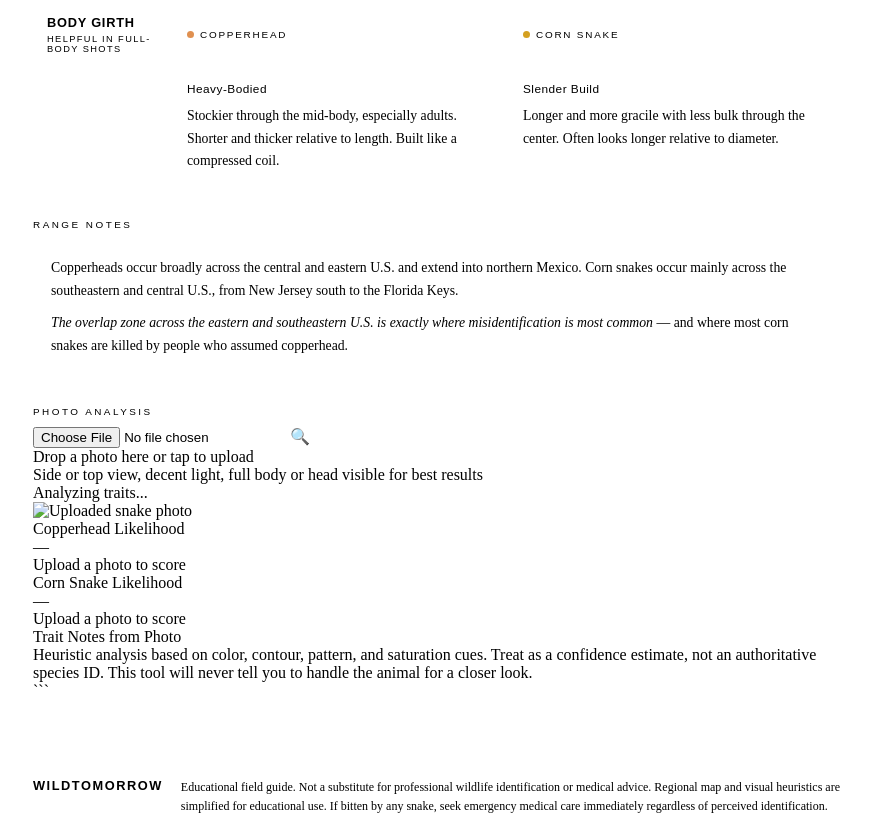
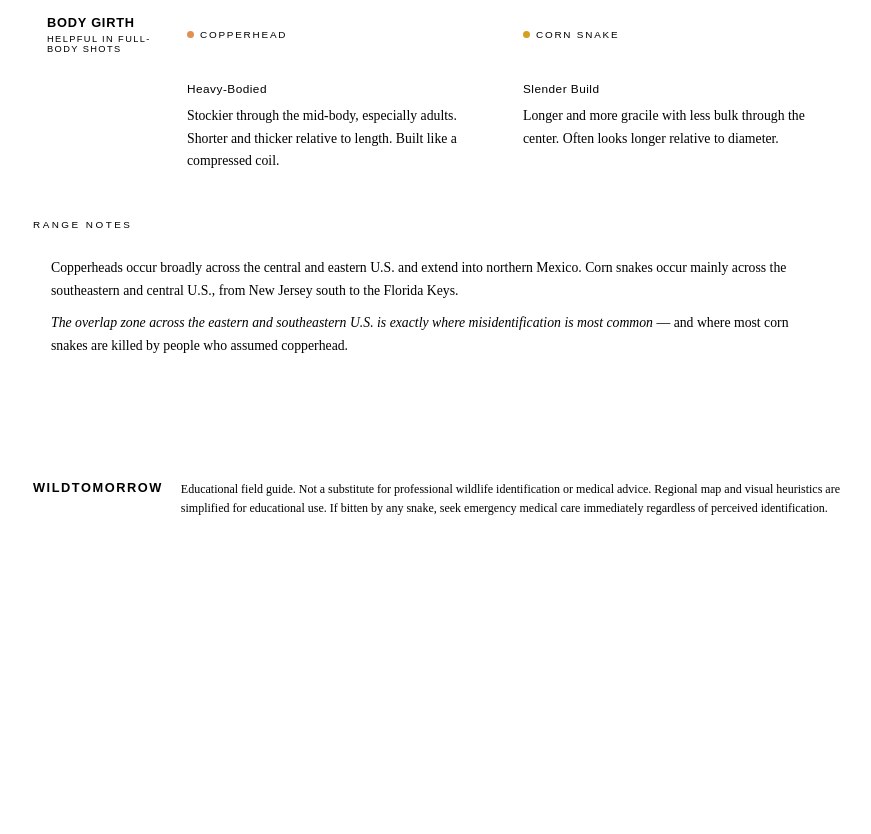
Before and after one commit to kbyers-designer/WildTomorrow-snake-I-d, a plain HTML site: page index.html in a window 1280 px wide. Shown: the part 2092-2926 px from the top of the page, without its empty margins (201-1072 px from the left). After the commit the page ends 2628 px from the top, so only its background shows below. Drawn offline with Linux system fonts and the light colour scheme; a web font is replaced by a local one.

Commit message:
Remove photo analysis section from index.html
Removed the photo analysis section for copperhead and corn snake.

````diff
--- a/index.html
+++ b/index.html
@@ -597,42 +597,7 @@ flex-wrap:wrap;
   <p><span class="range-overlap">The overlap zone across the eastern and southeastern U.S. is exactly where misidentification is most common</span> — and where most corn snakes are killed by people who assumed copperhead.</p>
 </div>
 
-<div class="sec-label">Photo Analysis</div>
-<div id="upload-copperhead-corn" style="position:relative;">
-  <div class="upload-zone" id="zone-cc" ondragover="onDrag(event,'zone-cc')" ondragleave="offDrag('zone-cc')" ondrop="onDrop(event,'cc')">
-    <input type="file" accept="image/*" onchange="analyze(event,'cc')">
-    <span class="upload-icon">🔍</span>
-    <div class="upload-title">Drop a photo here or tap to upload</div>
-    <div class="upload-hint">Side or top view, decent light, full body or head visible for best results</div>
-  </div>
-  <div class="analyzing" id="analyzing-cc">
-    <div class="spinner"></div>
-    <div class="analyzing-txt">Analyzing traits...</div>
-  </div>
-</div>
-<div class="analysis-out" id="out-cc">
-  <img class="preview-img" id="prev-cc" src="" alt="Uploaded snake photo">
-  <div class="result-grid">
-    <div class="result-card bg-copper">
-      <div class="result-sp c-copper">Copperhead Likelihood</div>
-      <div class="bar-wrap"><div class="bar" id="bar-cc-a" style="background:var(--copper-light)"></div></div>
-      <div class="pct c-copper" id="pct-cc-a">—</div>
-      <div class="pct-label" id="lbl-cc-a">Upload a photo to score</div>
-    </div>
-    <div class="result-card bg-corn">
-      <div class="result-sp c-corn">Corn Snake Likelihood</div>
-      <div class="bar-wrap"><div class="bar" id="bar-cc-b" style="background:var(--corn)"></div></div>
-      <div class="pct c-corn" id="pct-cc-b">—</div>
-      <div class="pct-label" id="lbl-cc-b">Upload a photo to score</div>
-    </div>
-  </div>
-  <div class="trait-notes-block">
-    <div class="tn-head">Trait Notes from Photo</div>
-    <div id="tn-cc"></div>
-  </div>
-  <p class="disclaimer">Heuristic analysis based on color, contour, pattern, and saturation cues. Treat as a confidence estimate, not an authoritative species ID. This tool will never tell you to handle the animal for a closer look.</p>
-</div>
-```
+
 
   </div><!-- /panel 1 -->
 
````
